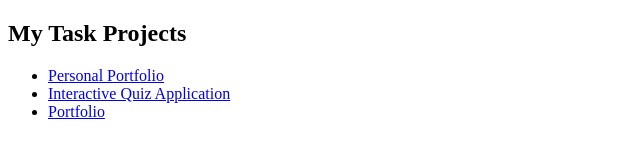
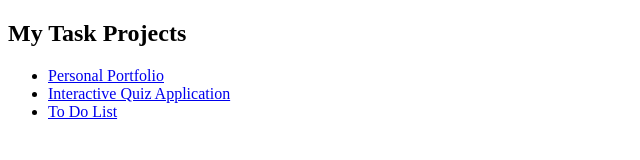
Before and after one commit to Nilamgaikwad2001/-Interactive-Quiz-Application, a plain HTML site: page index.html in a window 1280 px wide. Shown: the full height of the page, 0-640 px from the left. Drawn offline with Linux system fonts and the light colour scheme.

Commit message:
Update index.html

```diff
--- a/index.html
+++ b/index.html
@@ -6,7 +6,7 @@
     <ul>
       <li><a href=" Personal Portfolio Website/home.html" target="_blank">Personal Portfolio</a></li>
       <li><a href="Interactive Quiz Application/index.html " target="_blank">Interactive Quiz Application</a></li>
-      <li><a href=" " target="_blank">Portfolio</a></li>
+      <li><a href=" To-Do List Application/todo.html" target="_blank">To Do List</a></li>
 
     </ul>
   </body>
```
